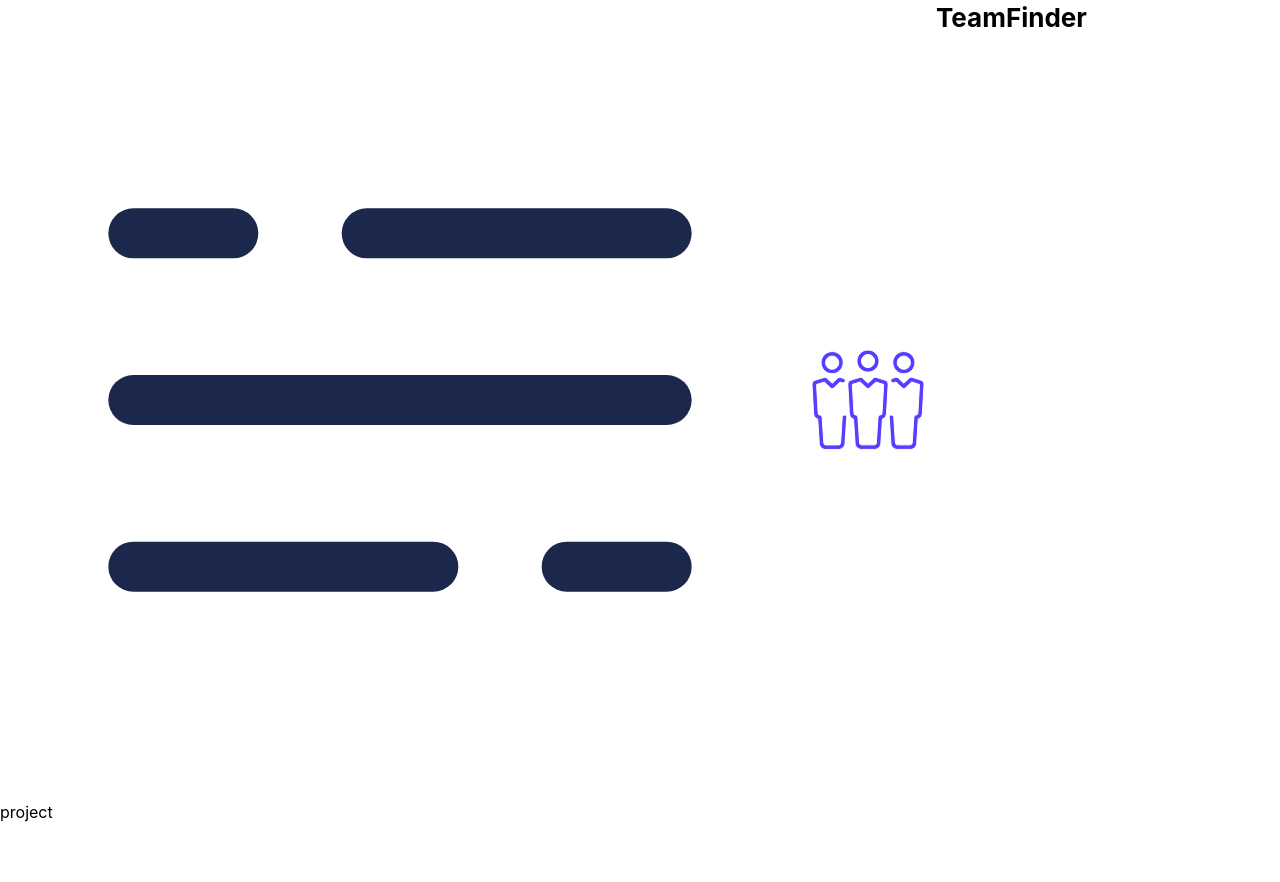
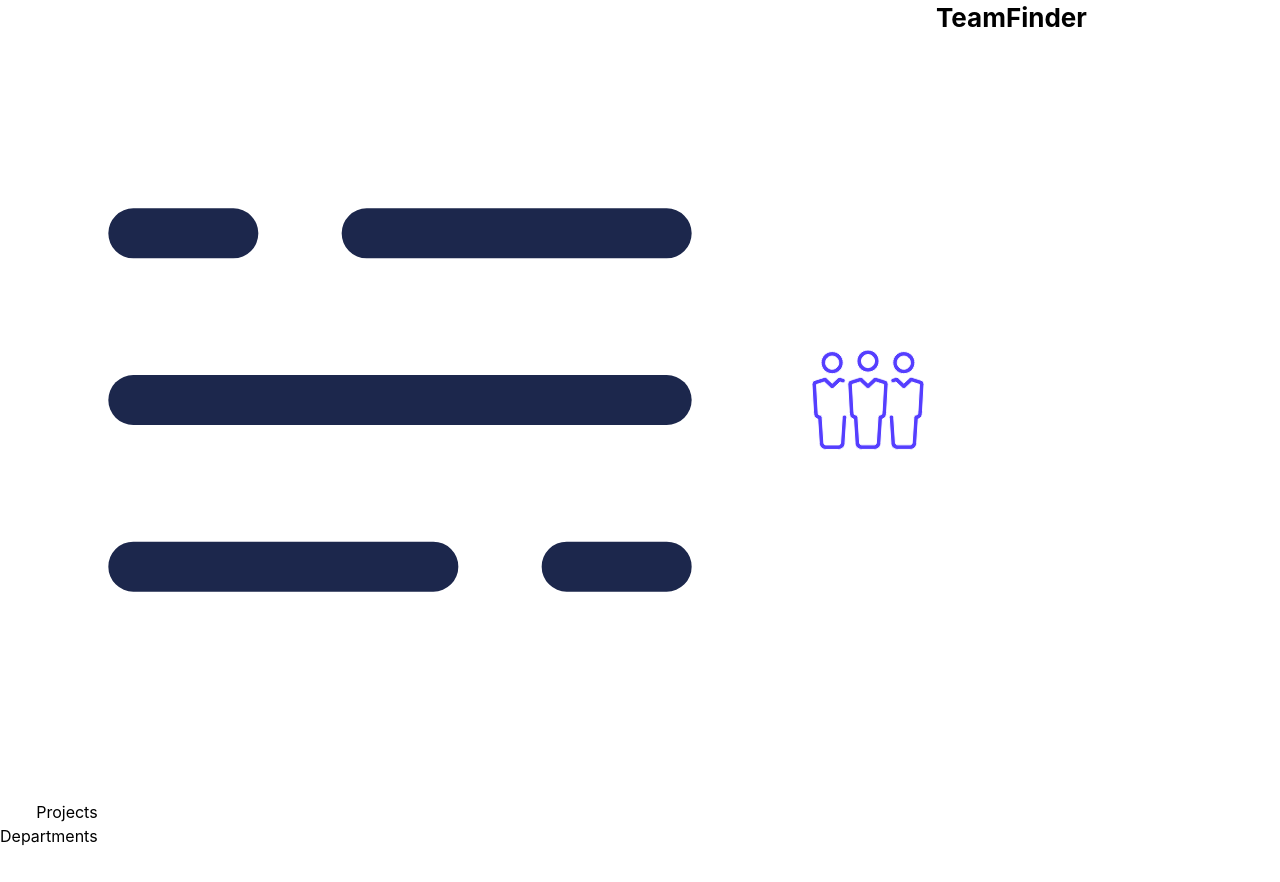
Before and after one commit to stanislavCasciuc/TeamFinder, a React (Vite) app in the folder TeamFinder Frontend/: page /HomePage/1 in a window 1280 px wide. Shown: the top 882 px of the page. After the commit the page ends 848 px from the top, so only its background shows below. Built offline with nearby package versions, Linux system fonts and the light colour scheme.

Commit message:
HomePage setup

```diff
--- a/TeamFinder Frontend/src/App.tsx
+++ b/TeamFinder Frontend/src/App.tsx
@@ -24,10 +24,12 @@ export default function App() {
             element={<RegisterEmployee />}
           />
           <Route path="/Login" element={<LoginPage />} />
-          <Route path="/HomePage/:accessToken" element={<HomePage />} />
+                    <Route path="/HomePage/:accessToken" element={<HomePage />} />
+
 
           {/* Protected Routes */}
-          <Route element={<RequireAuth allowedRoles={["Admin"]} />}>
+          <Route element={<RequireAuth allowedRoles={["Admin","Departament_Manager","Project_Manager"]} />}>
+
 
           </Route>
 
--- /dev/null
+++ b/TeamFinder Frontend/src/Components/SideBar.tsx
@@ -0,0 +1,27 @@
+import { Flex } from "@mantine/core";
+import { Link } from "react-router-dom";
+
+const Sidebar = () => {
+  return (
+    <Flex
+      direction="column"
+      dir="rtl"
+      className="md:hidden text-left bg-white shadow-xl absolute top-0 h-full w-2/5 max-w-80 border-r py-2 pr-4"
+    >
+      <Link
+        to="/"
+        className="font-medium text-base p-2 text-slate-600 hover:bg-slate-200 rounded-s-xl   "
+      >
+        Projects
+      </Link>
+      <Link
+        to="/"
+        className="font-medium text-base p-2 text-slate-600 hover:bg-slate-200 rounded-s-xl   "
+      >
+        Departments
+      </Link>
+    </Flex>
+  );
+};
+
+export default Sidebar;
--- a/TeamFinder Frontend/src/Pages/HomePage.tsx
+++ b/TeamFinder Frontend/src/Pages/HomePage.tsx
@@ -1,29 +1,64 @@
 import LogoSVG from "../assets/logo.svg";
 import MenuSVG from "../assets/hamburger-menu-svgrepo-com.svg";
 import { Flex, Title } from "@mantine/core";
+import { Link } from "react-router-dom";
+import Sidebar from "../Components/SideBar";
+import { useState } from "react";
 
 const HomePage = () => {
+  const [sidebar, setSidebar] = useState(false);
+
   return (
     <>
+      <div className="h-svh">
         <header className="border-b">
           <Flex className="p-2 items-center" gap="sm">
             <img
               src={MenuSVG}
               alt="Hamburger Menu"
               className="w-12 mr-10 ml-2 hover:bg-gray-100 rounded-3xl cursor-pointer p-2"
+              onClick={() => {
+                setSidebar(!sidebar);
+              }}
             />
             <img src={LogoSVG} alt="Team Finder Logo" className="w-6" />
-          <Title order={2} className="font-normal text-xl left text-slate-600">
+            <Title
+              order={2}
+              className="font-normal text-xl left text-slate-600"
+            >
               TeamFinder
             </Title>
           </Flex>
         </header>
-      <Flex>
-        <Flex h="90vh" className="w-1/5 border-r p-2">
-          project
+        <Flex h="90%">
+          {sidebar && <Sidebar />}
+          <div
+            className="hidden md:block w-1/5 border-r py-2 pr-4 text-left  "
+            dir="rtl"
+          >
+            <Flex direction="column">
+              <Link
+                to="/"
+                className="font-medium text-base p-2 text-slate-600 hover:bg-slate-200 rounded-s-xl   "
+              >
+                Projects
+              </Link>
+              <Link
+                to="/"
+                className="font-medium text-base p-2 text-slate-600 hover:bg-slate-200 rounded-s-xl   "
+              >
+                Departments
+              </Link>
             </Flex>
-        <Flex></Flex>
+          </div>
+          <Flex
+            className="w-4/5"
+            onClick={() => {
+              setSidebar(false);
+            }}
+          ></Flex>
         </Flex>
+      </div>
     </>
   );
 };
--- a/TeamFinder Frontend/src/Pages/Login.tsx
+++ b/TeamFinder Frontend/src/Pages/Login.tsx
@@ -46,8 +46,8 @@ export default function LoginPage() {
       );
       if (response.status === 200) {
         const accessToken = response?.data?.accessToken;
-        const roles = response?.data?.roles;
-        setAuth({ accessToken, roles });
+        const role = response?.data?.role;
+        setAuth({ accessToken, role });
         navigate("/HomePage/" + accessToken);
         setUser("");
         setPassword("");
--- a/TeamFinder Frontend/src/context/AuthProvider.tsx
+++ b/TeamFinder Frontend/src/context/AuthProvider.tsx
@@ -8,7 +8,7 @@ interface AuthContextType {
 const AuthContext = createContext<AuthContextType>({} as AuthContextType);
 
 interface Auth {
-    roles: string[];
+    role: string;
     accessToken: string;
   }
 
```
Lines whose indentation alone changed are shown as unchanged.
